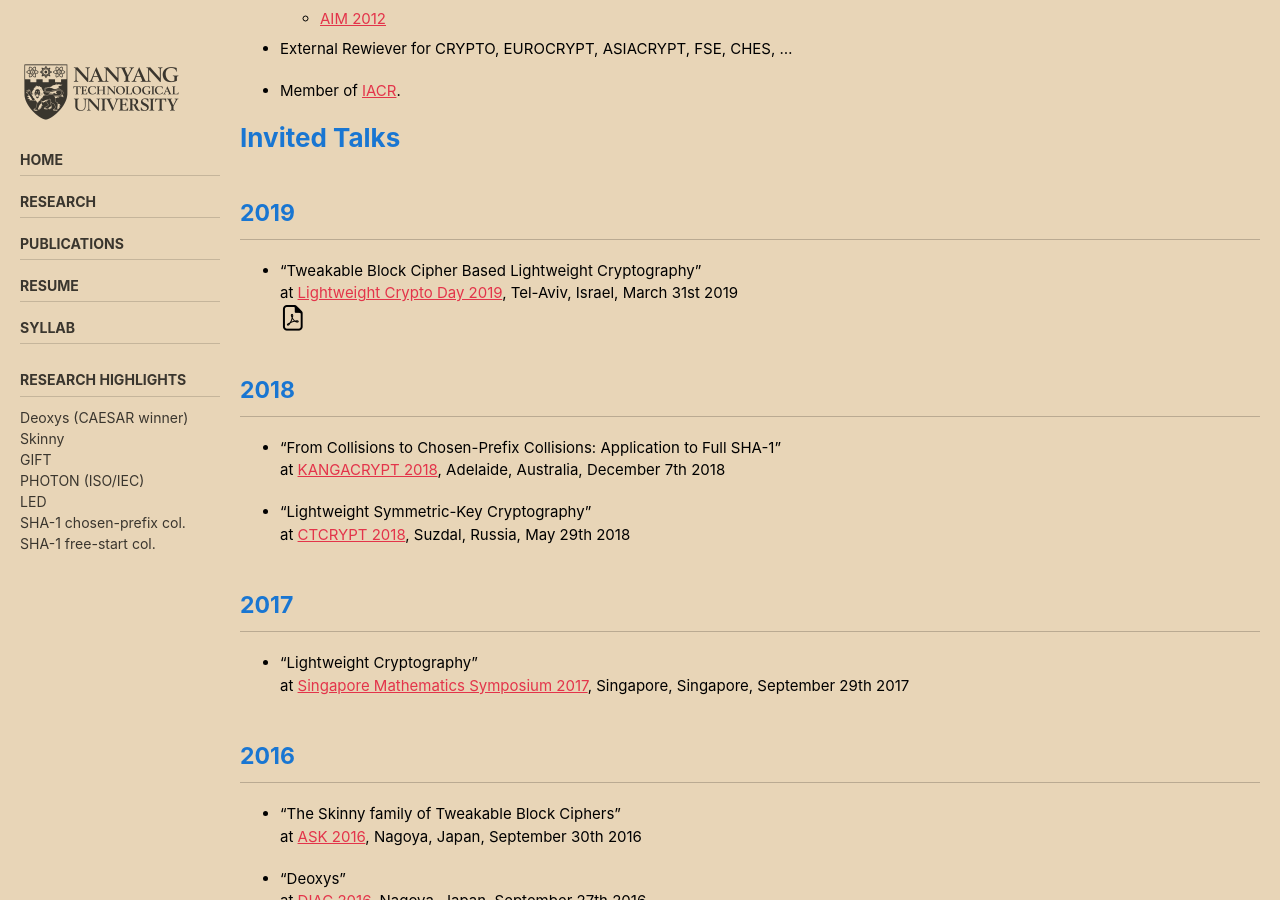
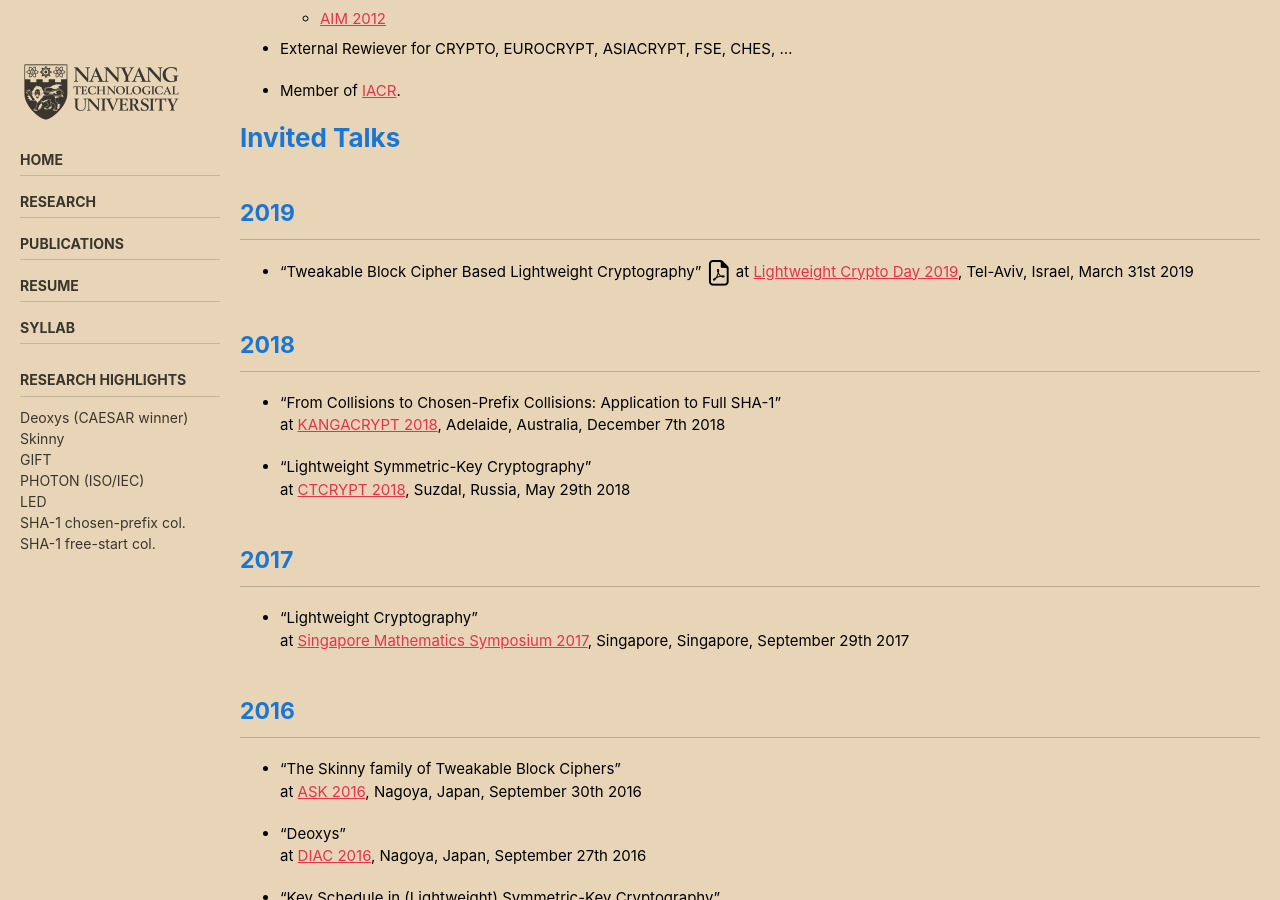
Before and after one commit to thomaspeyrin/web, a Jekyll site: the page built from research.md, in a window 1280 px wide and 900 px high, scrolled down 916 px. Built offline with Jekyll 4.4.1, drawn with Linux system fonts in a browser that asks for light colours; cached includes are drawn as plain includes; nearby versions of some CDN libraries; our own code applies the rules of GitHub Pages for plain Markdown files.

Commit message:
Update research.md

```diff
--- a/research.md
+++ b/research.md
@@ -52,9 +52,8 @@ sidebar:
 
 ## 2019
 
-- "Tweakable Block Cipher Based Lightweight Cryptography"
+- "Tweakable Block Cipher Based Lightweight Cryptography"  [![](https://thomaspeyrin.github.io/web/assets/images/pdf_icon.png "slides")](https://thomaspeyrin.github.io/web/docs/invited/LCD2019_slides.pdf)
 at [Lightweight Crypto Day 2019](http://www.cs.haifa.ac.il/~orrd/LWD/), Tel-Aviv, Israel, March 31st 2019
-[![](https://thomaspeyrin.github.io/web/assets/images/pdf_icon.png "slides")](https://thomaspeyrin.github.io/web/docs/invited/LCD2019_slides.pdf)
 
 ## 2018
 
```
